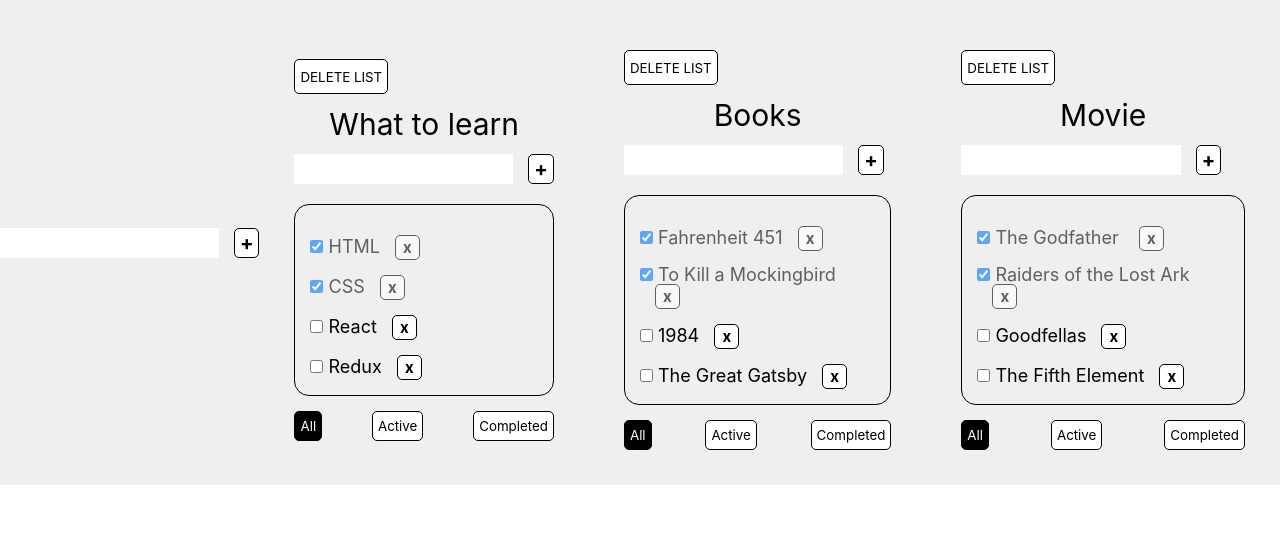
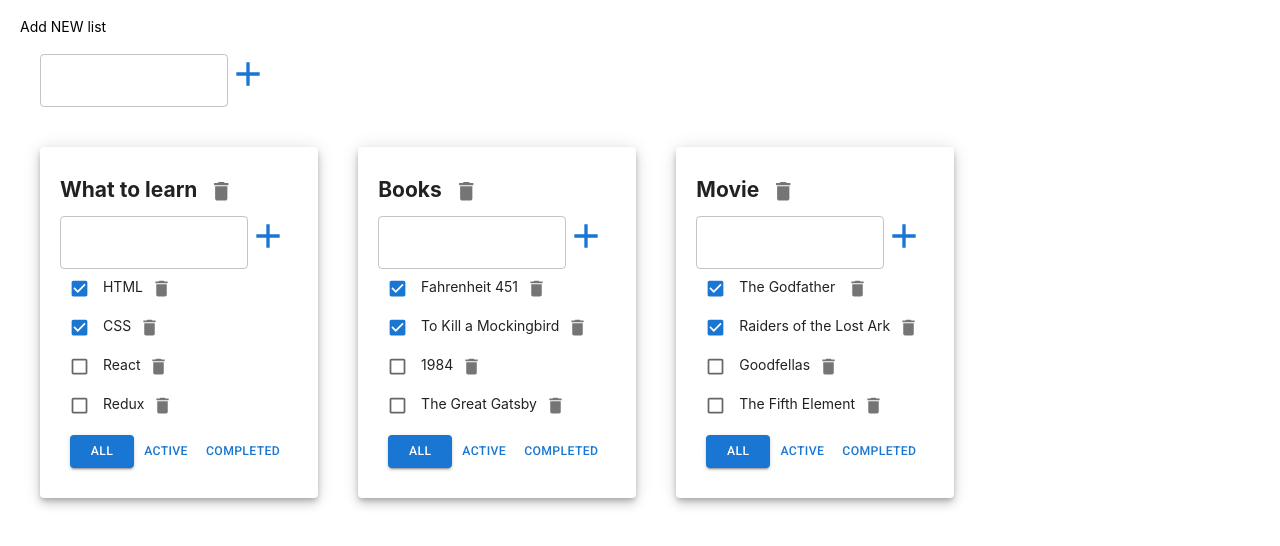
Before and after one commit to AnnaKondrDeveloper/Listifly, a React (Create React App) app: page / in a window 1280 px wide. Shown: the top 546 px of the page. Built offline with nearby package versions, Linux system fonts and the light colour scheme.

Commit message:
Added Material UI for styles

```diff
--- a/package.json
+++ b/package.json
@@ -3,6 +3,11 @@
   "version": "0.1.0",
   "private": true,
   "dependencies": {
+    "@emotion/react": "^11.11.1",
+    "@emotion/styled": "^11.11.0",
+    "@mui/icons-material": "^5.14.3",
+    "@mui/material": "^5.14.5",
+    "@mui/styled-engine-sc": "^5.12.0",
     "@testing-library/jest-dom": "^5.17.0",
     "@testing-library/react": "^13.4.0",
     "@testing-library/user-event": "^13.5.0",
@@ -14,6 +19,7 @@
     "react": "^18.2.0",
     "react-dom": "^18.2.0",
     "react-scripts": "5.0.1",
+    "styled-components": "^5.3.11",
     "typescript": "^4.9.5",
     "web-vitals": "^2.1.4"
   },
--- a/public/index.html
+++ b/public/index.html
@@ -3,6 +3,9 @@
   <head>
     <meta charset="utf-8" />
     <meta name="viewport" content="width=device-width, initial-scale=1" />
+	 <link rel="preconnect" href="https://fonts.googleapis.com" />
+	<link rel="preconnect" href="https://fonts.gstatic.com" crossorigin />
+	<link	rel="stylesheet" href="https://fonts.googleapis.com/css2?family=Roboto:wght@300;400;500;600;700&display=swap" />
     <title>Listifly</title>
   </head>
   <body>
--- a/src/AddItemForm.tsx
+++ b/src/AddItemForm.tsx
@@ -1,4 +1,6 @@
+import { SvgIcon, TextField } from "@mui/material";
 import { useState } from "react";
+import AddIcon from '@mui/icons-material/Add';
 
 
 type AddItemFormType = {
@@ -14,8 +16,9 @@ export function AddItemForm (props: AddItemFormType) {
 	return (
 		<div>
 			<div className="list_input">
-	<input
-	  className={error ? "error" : ""}
+				<TextField variant="outlined"
+					error = {!!error}
+					helperText={error}
 					type="text"
 					value={newItemName}
 					onChange={(e) => {
@@ -27,10 +30,11 @@ export function AddItemForm (props: AddItemFormType) {
 							props.addItem(newItemName);
 							setNewTaskName("");
 						}
-	  }}
-	/>
-	<button
-	  className="list_button_plus"
+					}}/>
+				<SvgIcon
+					color="primary"
+					component = {AddIcon}
+					sx={{ fontSize: 40 }}
 					onClick={() => {
 						//Check empty input and trim spaces
 						if (newItemName.trim() === "") {
@@ -40,11 +44,8 @@ export function AddItemForm (props: AddItemFormType) {
 						props.addItem(newItemName);
 						setNewTaskName("");
 					}}
-	>
-	  +
-	</button>
+				/>
 			</div>
- <div className="error_text">{error}</div>
  		</div>
 	)
 }
--- a/src/App.css
+++ b/src/App.css
@@ -71,107 +71,3 @@ ul li {
 img {
 	vertical-align: top;
 }
-
-h1, h2, h3, h4, h5, h6 {
-	font-size: inherit;
-	font-weight: 400;
-}
-
-.App {
-	display: flex;
-  background-color: #efefef;
-  align-items: center;
-  justify-content: space-around
-}
-
-.list_items {
-	padding: 35px;
-}
-
-.list_items ul {
-	margin-top: 20px;
-	padding: 15px;
-	border: 1px solid black;
-	border-radius: 15px;
-}
-
-.list_title {
-	font-size: 30px;
-	text-align: center;
-	margin-bottom: 15px;
-	margin-top: 15px;
-}
-
-.list_input {
-	display: flex;
-	justify-content: space-between;
-}
-
-.list_input input {
-	width: 100%;
-}
-
-.list_item {
-	font-size: 18px;
-	margin-top: 15px;
-}
-
-.list_item_done {
-	opacity: 0.6;
-}
-
-.list_item_button {
-	background-color: white;
-	height: 25px;
-	width: 25px;
-	border: 1px solid black;
-	margin-left: 15px;
-	font-weight: bold;
-	font-size: 15px;
-}
-
-.list_buttons {
-	display: flex;
-	justify-content: space-between;
-}
-
-.list_button {
-	margin-top: 15px;
-	background-color: white;
-	height: 30px;
-	border: 1px solid black;
-	padding: 5px;
-}
-
-.list_button_active {
-	background-color: black;
-	color: white;
-	font-size: bold;
-}
-
-.list_button_plus {
-	background-color: white;
-	height: 30px;
-	width: 30px;
-	border: 1px solid black;
-	margin-left: 15px;
-	font-weight: bold;
-	font-size: 20px;
-}
-
-.list_button_delete {
-	margin-top: 15px;
-	background-color: white;
-	height: 35px;
-	border: 1px solid black;
-	padding: 5px;
-	text-transform: uppercase;
-}
-
-.error {
-	border: 1px solid red;
-}
-
-.error_text {
-	color: red;
-}
--- a/src/App.tsx
+++ b/src/App.tsx
@@ -4,6 +4,7 @@ import './App.css';
 import { ToDolist } from './ToDoList';
 import { v1 } from 'uuid';
 import { AddItemForm } from './AddItemForm';
+import { Grid, Paper } from '@mui/material';
 
 export type FilterValuesType = "all" | "active" | "completed";
 
@@ -110,8 +111,7 @@ function App() {
 		let list = lists.find( l => l.id === listId);
 		if ( list ) {
 			list.title = newValue;
-			const newLists = [ ...lists];
-			setLists(newLists)
+			setLists([ ...lists])
 		}
 	}
 
@@ -129,10 +129,12 @@ function App() {
 	}
 
   return (
-    <div className="App">
-
+    <div className="App" style={{ padding: "20px"}}>
+		<div>Add NEW list</div>
+		<Grid container style={{ padding: "20px"}}>
 			<AddItemForm addItem={addList}/>
-
+		</Grid >
+		<Grid container spacing={5} style={{ padding: "20px"}}>
 					{lists.map( (td) => {
 
 				let forToDoTasks = tasksObj[td.id];
@@ -144,6 +146,8 @@ function App() {
 					forToDoTasks = forToDoTasks.filter(t => t.isDone === true)
 				}
 					return (
+						<Grid item>
+							<Paper style={{ padding: "20px"}} elevation={6} >
 								<ToDolist
 								key = { td.id }
 								id = { td.id }
@@ -158,9 +162,13 @@ function App() {
 								filter = {td.filter}
 								removeList ={removeList}
 								/>
+							</Paper>
+						</Grid>
 						)
 					})
 				}
+		</Grid>
+
     </div>
   );
 }
--- a/src/EditableInput.tsx
+++ b/src/EditableInput.tsx
@@ -1,3 +1,4 @@
+import { TextField } from "@mui/material";
 import { useState } from "react"
 
 
@@ -23,8 +24,17 @@ export function EditableInput (props: EditableInputPropsType) {
 
 	return (
 		editMode
-		? <input value={text} autoFocus onBlur={() => activateViewMode()} onChange={(e) => {setText(e.currentTarget.value)}}></input>
+
+		? <TextField
+				id="standard-basic"
+				variant="standard"
+				value={text}
+				autoFocus
+				onBlur={() => activateViewMode()}
+				onChange={(e) => {setText(e.currentTarget.value)}}
+				/>
 		: <span onDoubleClick={() => {activateEditMode()}}> {props.name}</span>
 	)
 
+
 }
--- a/src/ToDoList.tsx
+++ b/src/ToDoList.tsx
@@ -1,6 +1,9 @@
+import Button from "@mui/material/Button";
 import { AddItemForm } from "./AddItemForm";
 import { FilterValuesType } from "./App";
 import { EditableInput } from "./EditableInput";
+import { Checkbox, IconButton } from "@mui/material";
+import DeleteIcon from '@mui/icons-material/Delete';
 
 type PropsType = {
   id: string
@@ -36,17 +39,21 @@ export function ToDolist(props: PropsType) {
 
   return (
     <div className="list_items">
-		<button className="list_button_delete" onClick={() => props.removeList(props.id)}>Delete list</button>
-      <h2 className="list_title">
+		<h2>
 			<EditableInput name={props.title} onChangeNameHandler = {changeListTitleHandle}/>
+			<IconButton
+				aria-label="delete"
+				size="large"
+				onClick={() => props.removeList(props.id)}>
+				<DeleteIcon fontSize="inherit" />
+			</IconButton>
 		</h2>
 		<div className="list_input">
 			<AddItemForm addItem={addTask}/>
 		</div>
+
       <ul>
-        {" "}
         {props.tasks.map((task) => {
-
 				function onChangeNameHandler (newValue: string) {
 				props.changeName(task.id, newValue, props.id)
 			}
@@ -56,57 +63,44 @@ export function ToDolist(props: PropsType) {
               key={task.id}
               className={`list_item ${task.isDone && "list_item_done"}`}
             >
-              <input
-                type="checkbox"
+					<Checkbox
 						onChange={(e) => {
 						props.changeStatus(task.id, e.currentTarget.checked, props.id);
 						}}
 						checked={task.isDone}
 					 />
 					<EditableInput name = {task.name} onChangeNameHandler={onChangeNameHandler}/>
-              <button
-                className="list_item_button"
-                onClick={() => {
-                  props.removeTask(task.id, props.id);
-                }}
-              >
-                x
-              </button>{" "}
+					<IconButton aria-label="delete"
+						onClick={() => {props.removeTask(task.id, props.id)}}>
+						<DeleteIcon />
+					</IconButton>
             </li>
           );
         })}
       </ul>
-      <div className="list_buttons">
-        <button
-          className={`list_button ${
-            props.filter === "all" ? "list_button_active" : ""
-          }`}
+      <div className="list_buttons" style={{ margin: "10px" }}>
+        <Button variant={props.filter === "all" ? "contained" : "text"}
           onClick={() => {
             props.changeFilter("all", props.id);
           }}
+
         >
           All
-        </button>
-        <button
-          className={`list_button ${
-            props.filter === "active" ? "list_button_active" : ""
-          }`}
+        </Button>
+        <Button variant={props.filter === "active" ? "contained" : "text"}
           onClick={() => {
             props.changeFilter("active", props.id);
           }}
         >
           Active
-        </button>
-        <button
-          className={`list_button ${
-            props.filter === "completed" ? "list_button_active" : ""
-          }`}
+        </Button>
+        <Button variant ={props.filter === "completed" ? "contained" : "text"}
           onClick={() => {
             props.changeFilter("completed", props.id);
           }}
         >
           Completed
-        </button>
+        </Button>
       </div>
     </div>
   );
```
Also changed, not shown: 1 other file (tests, documents, lock files or other folders). Lines whose indentation alone changed are shown as unchanged.
